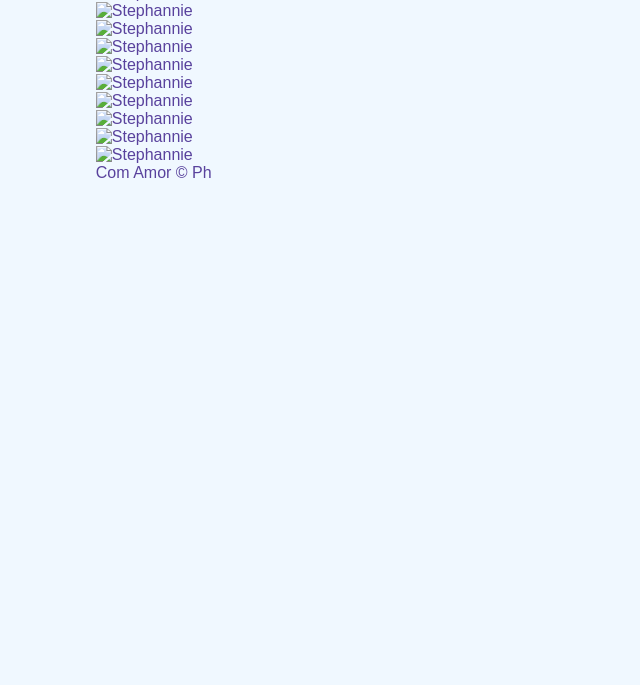
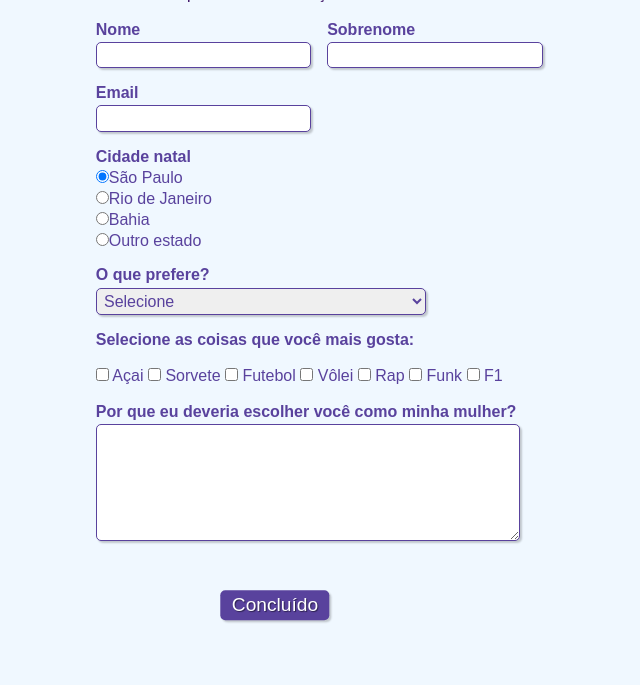
Before and after one commit to PedroHenrique2904/..ph, a plain HTML site: page index.html in a window 1280 px wide. Shown: the part 115-800 px from the top of the page, without its empty margins (365-1005 px from the left). Drawn offline with Linux system fonts and the light colour scheme.

Commit message:
Update index.html

```diff
--- a/index.html
+++ b/index.html
@@ -1,54 +1,112 @@
-clear<!DOCTYPE html>
-<html lang="pt-br">
-<head>
-    <meta charset="utf-8"></meta>
-    <meta name="googke-site-verification" content="googlee0dbb2b96a10558c.html">
-    <title>Stephannie Gallery</title>
-    <link rel="stylesheet" href="index.css">
+<!doctype html>
+<html>
 
-</head>
-<body>
-<header>
-    <h1>stephannie-gallery</h1>
-</header>
-<main>
-    <div class="gallery">
-        <a href="" class="gallery-steh"></a>
-            <img src="steh.png" alt="Stephannie">
-            <div class="gallery">
-                <a href="" class="gallery-steh"></a>
-                    <img src="steh1.png" alt="Stephannie">
-                    <div class="gallery">
-                        <a href="" class="gallery-steh"></a>
-                            <img src="steh2.png" alt="Stephannie">
-                            <div class="gallery">
-                                <a href="" class="gallery-steh"></a>
-                                    <img src="steh3.png" alt="Stephannie">
-                                    <div class="gallery">
-                                        <a href="" class="gallery-steh"></a>
-                                            <img src="steh4.png" alt="Stephannie">
-                                            <div class="gallery">
-                                                <a href="" class="gallery-steh"></a>
-                                                    <img src="steh5.png" alt="Stephannie">
-                                                    <div class="gallery">
-                                                        <a href="" class="gallery-steh"></a>
-                                                            <img src="steh6.png" alt="Stephannie">
-                                                            <div class="gallery">
-                                                                <a href="" class="gallery-steh"></a>
-                                                                    <img src="steh7.png" alt="Stephannie">
-                                                                    <div class="gallery">
-                                                                        <a href="" class="gallery-steh"></a>
-                                                                            <img src="steh8.png" alt="Stephannie">
-                                                                            <div class="gallery">
-                                                                                <a href="" class="gallery-steh"></a>
-                                                                                    <img src="steh9.png" alt="Stephannie">
-                                                                                    <div class="gallery">
-                                                                                        <a href="" class="gallery-steh"></a>
-                                                                                            <img src="steh10.png" alt="Stephannie">
-</div>
-</main>
-<footer>
-    <span>Com Amor &copy; Ph</span>
-</footer>
-</body>
+    <head>
+        <!-- Metadados -->
+        <meta charset="utf-8">
+        <meta name="viewport" content="width=device-width, initial-scale=1, shrink-to-fit=no">
+
+        <!-- CSS -->
+        <link rel="stylesheet" type="text/css" href="index.css" media="screen">
+
+        <!-- Título da página (aparece na aba) -->
+        <title>Cadastro</title>
+    </head>
+
+    <body>
+
+        <!-- Cabeçalho com título e subtítulo (ambos com css de id "titulo") -->
+        <div>
+            <h1 id="titulo">Cadastro para</h1>
+            <h1 id="titulo">namorar o Ph</h1>
+            <p id="subtitulo">Complete suas informações</p>
+            <br>
+        </div>
+
+        <!-- Início do formulário -->
+        <form action="https://api.sheetmonkey.io/form/r1uxp8kwMJsWHuL6DdBXzT" method="post">
+
+            <fieldset class="grupo">
+                <!-- Campo do nome com legenda "nome" e css de classe "campo" -->
+                <div class="campo">
+                    <label for="nome"><strong>Nome</strong></label>
+                    <input type="text" name="nome" id="nome" required>
+                </div>
+
+                <!-- Campo do sobrenome com legenda "sobrenome" e css de classe "campo" -->
+                <div class="campo">
+                    <label for="sobrenome"><strong>Sobrenome</strong></label>
+                    <input type="text" name="sobrenome" id="sobrenome" required>
+                </div>
+            </fieldset>
+
+            <!-- Campo de email com-->
+            <div class="campo">
+                <label for="email"><strong>Email</strong></label>
+                <input type="email" name="email" id="email" required>
+            </div>
+
+            <!-- Campo de desenvolvimento web com 3 opções de botões selecionáveis (radio button) e css de classe "campo" -->
+            <div class="campo">
+                <label><strong>Cidade natal</strong></label>
+                <label>
+                    <input type="radio" name="Cidade" value="SP" checked>São Paulo
+                </label>
+                <label>
+                    <input type="radio" name="Cidade" value="RJ">Rio de Janeiro
+                </label>
+                <label>
+                    <input type="radio" name="Cidade" value="BA">Bahia
+                </label>
+                <label>
+                    <input type="radio" name="Cidade" value="Outro">Outro estado
+                </label>
+            </div>
+
+            <!-- Campo de senioridade com 3 opções para escolha (select option) e css de classe "campo" -->
+            <div class="campo">
+                <label for="preferencia"><strong>O que prefere?</strong></label>
+                <select id="preferencia" required>
+                  <option selected disabled value="">Selecione</option>
+                  <option>Sair todo fim de semana</option>
+                  <option>Ficar em casa assistindo série</option>
+                  <option>Ficar em casa mas sair de vez em quando</option>
+                </select>
+            </div>
+
+            <fieldset class="grupo">
+                <!-- Campo de tecnologias para escolha de 1 ou mais opções para marcar (checkbox) e css de classe "campo" -->
+                <div id="check">
+                    <label><strong>Selecione as coisas que você mais gosta:</strong></label><br><br>
+                    <input type="checkbox" id="Gostos" name="Gostos" value="Açai">
+                    <label for="tecnologia1">Açai</label>
+                    <input type="checkbox" id="Gostos" name="Gostos" value="Sorvete">
+                    <label for="tecnologia2">Sorvete</label>
+                    <input type="checkbox" id="Gostos" name="Gostos" value="Futebol">
+                    <label for="tecnologia3">Futebol</label>
+                    <input type="checkbox" id="Gostos" name="Gostos" value="Vôlei">
+                    <label for="tecnologia4">Vôlei</label>
+                    <input type="checkbox" id="Gostos" name="Gostos" value="Rap">
+                    <label for="tecnologia5">Rap</label>
+                    <input type="checkbox" id="Gostos" name="Gostos" value="Funk">
+                    <label for="tecnologia6">Funk</label>
+                    <input type="checkbox" id="Gostos" name="Gostos" value="F1">
+                    <label for="tecnologia7">F1</label>
+                </div>
+            </fieldset>
+
+            <!-- Caixa de texto -->
+            <div class="campo">
+                <br>
+                <label for="experiencia"><strong>Por que eu deveria escolher você como minha mulher?</strong></label>
+                <textarea rows="6" style="width: 26em" id="experiencia" name="experiencia"></textarea>
+            </div>
+
+            <!-- Botão para enviar o formulário -->
+            <button class="botao" type="submit" onsubmit="">Concluído</button>
+
+        </form>
+
+    </body>
+
 </html>
```
